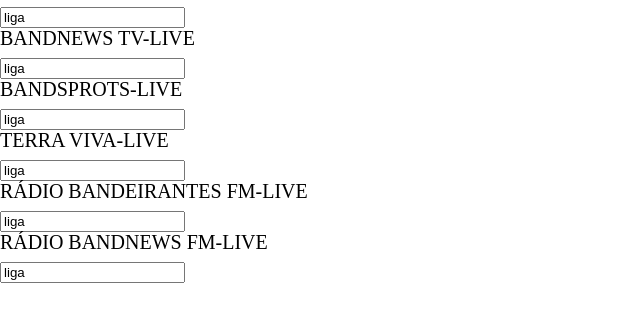
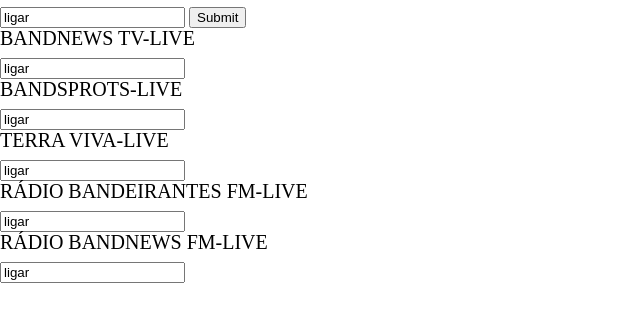
Before and after one commit to danizelrocha/Desafio-dois, a plain HTML site: page Site desafio-dois/index.html in a window 1280 px wide. Shown: the part 58-380 px from the top of the page, without its empty margins (0-640 px from the left). Drawn offline with Linux system fonts and the light colour scheme.

Commit message:
Update index.html

```diff
--- a/Site desafio-dois/index.html
+++ b/Site desafio-dois/index.html
@@ -21,27 +21,28 @@
 <form>
     <div>
         <label for="nomesobrenome"> BAND-LIVE.</label>
-        <input type="submit " value="liga">
+        <input type="submit " value="ligar">
+        <input type="submit" name="Desligar" id="Desligar">
     </div>
     <div>
         <label for="nomesobrenome ">BANDNEWS TV-LIVE</label>
-        <input type="submit " value="liga">
+        <input type="submit " value="ligar">
     </div>
     <div>
         <label for="nomesobrenome "> BANDSPROTS-LIVE </label>
-        <input type="submit " value="liga">
+        <input type="submit " value="ligar">
     </div>
     <div>
         <label for="nomesobrenome "> TERRA VIVA-LIVE </label>
-        <input type="submit " value="liga">
+        <input type="submit " value="ligar">
     </div>
     <div>
         <label for="nomesobrenome "> RÁDIO BANDEIRANTES FM-LIVE </label>
-        <input type="submit " value="liga">
+        <input type="submit " value="ligar">
     </div>
     <div>
         <label for="nomesobrenome "> RÁDIO BANDNEWS FM-LIVE </label>
-        <input type="submit " value="liga">
+        <input type="submit " value="ligar">
     </div>
 
 </form>
```
